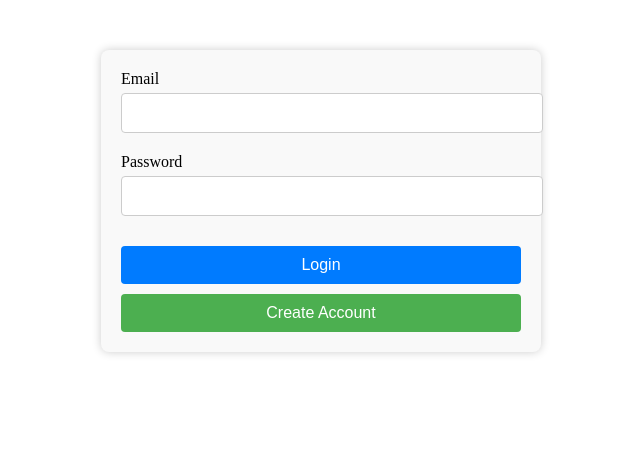
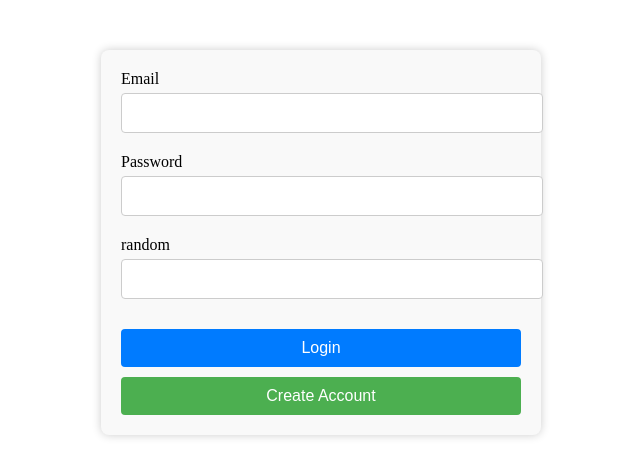
Before and after one commit to InvokeMe123/student_client_portal, a React (Create React App) app: page / in a window 1280 px wide. Shown: the top 476 px of the page, without its empty margins (319-959 px from the left). Built offline with nearby package versions, Linux system fonts and the light colour scheme.

Commit message:
added a section in login

```diff
--- a/package.json
+++ b/package.json
@@ -9,7 +9,7 @@
     "react": "^18.3.1",
     "react-dom": "^18.3.1",
     "react-router-dom": "^5.3.4",
-    "react-scripts": "5.0.1",
+    "react-scripts": "^5.0.1",
     "web-vitals": "^2.1.4"
   },
   "scripts": {
--- a/src/template/login.js
+++ b/src/template/login.js
@@ -27,6 +27,10 @@ const LoginForm = () => {
           <label>Password</label>
           <input type="password" value={password} onChange={(e) => setPassword(e.target.value)} required />
         </div>
+        <div className="form-group">
+          <label>random</label>
+          <input type="password" value={password} onChange={(e) => setPassword(e.target.value)} required />
+        </div>
         <button type="submit" className="login-button">Login</button>
         <button type="button" className="create-account-button" onClick={navigateToRegister}>Create Account</button>
       </form>
```
Also changed, not shown: 1 other file (tests, documents, lock files or other folders).
